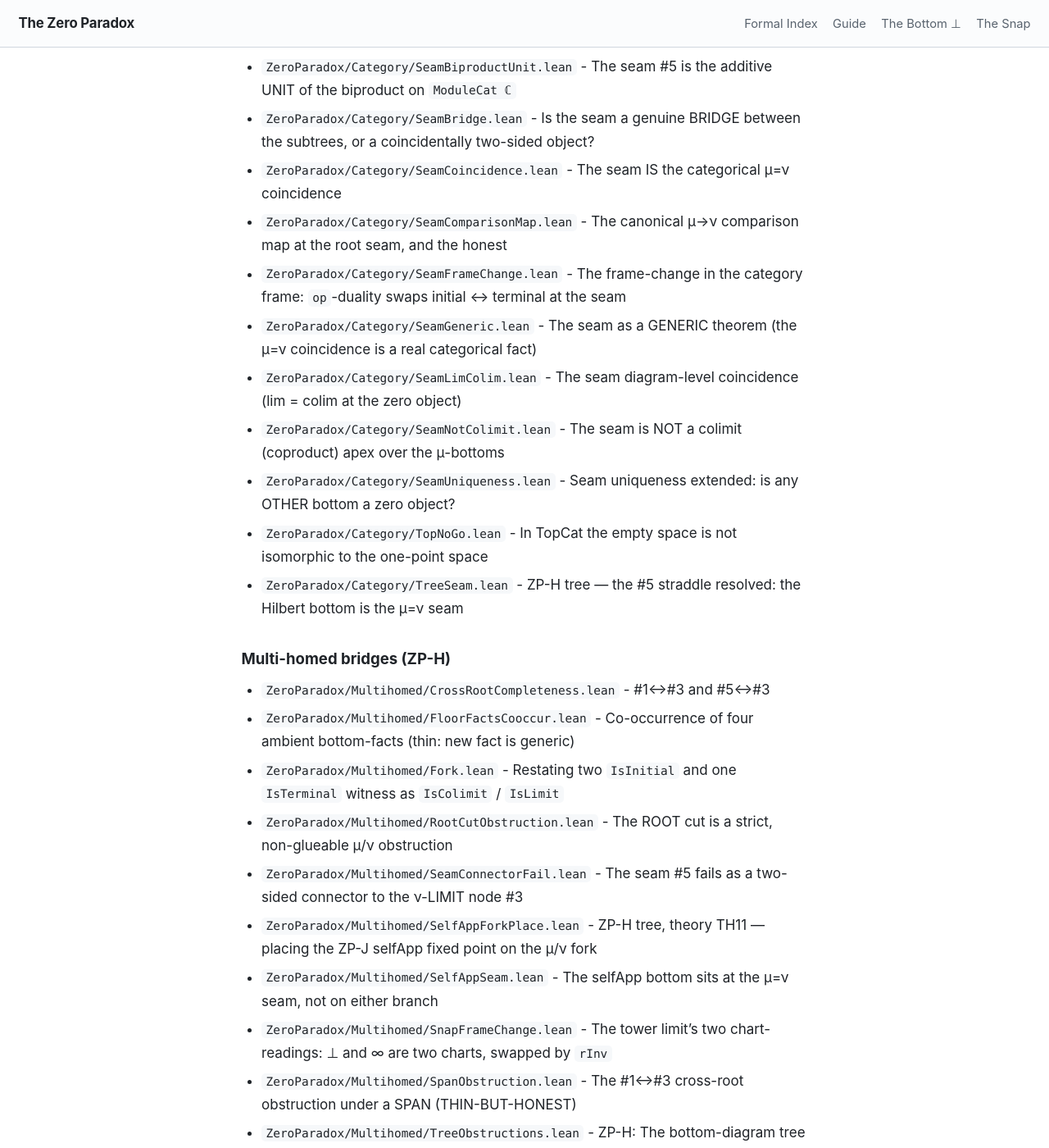
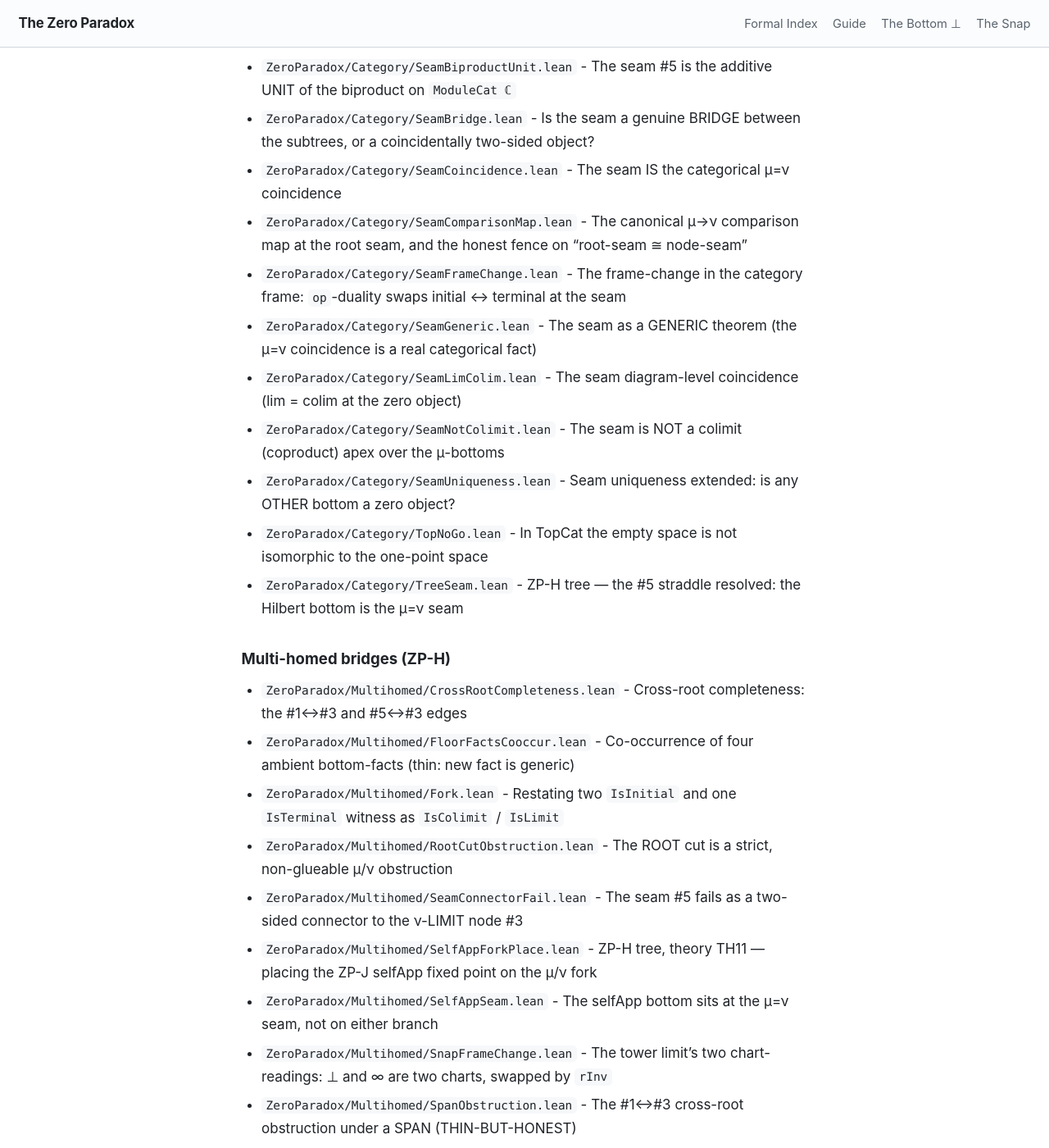
Before and after one commit to timbrigham/ZeroParadox, a Jekyll site: the page built from ZeroParadox/MANIFEST.md, in a window 1280 px wide and 1400 px high, scrolled down 13015 px. Shown: the whole window at 82% size. Built offline with Jekyll 4.4.1, drawn with Linux system fonts in a browser that asks for light colours; our own code applies the rules of GitHub Pages for plain Markdown files; some of the changed text lies outside the part shown.

Commit message:
Clear the N-series debt, and bound seven universal negatives
Co-Authored-By: Claude Opus 5 <noreply@anthropic.com>
Claude-Session: https://claude.ai/code/session_018VPRp1fyEUEpNEphr6bMxB

```diff
--- a/ZeroParadox/MANIFEST.md
+++ b/ZeroParadox/MANIFEST.md
@@ -189,7 +189,7 @@ These carry the `-- EXPERIMENTAL` header: the exploratory work the core results
 - `ZeroParadox/Order/OrbitDichotomy.lean` - The orbit dichotomy — "one or infinitely many", no finite middle (probe)
 - `ZeroParadox/Order/PadicLimitCone.lean` - The p-adic floor `{0}` is a genuine categorical limit cone
 - `ZeroParadox/Order/ProofFloorHomset.lean` - Axis III over the proof-theory floor #1 (the hom-set carrier convention)
-- `ZeroParadox/Order/SeamSchema.lean` - A shared "seam schema" for the QPF root-seam and the lattice selfApp seam,
+- `ZeroParadox/Order/SeamSchema.lean` - A shared "seam schema" for the QPF root-seam and the lattice selfApp seam, with the cross-setting fence IN the statement.
 - `ZeroParadox/Order/WellFoundedObstruct.lean` - Well-foundedness obstructs the attractor character of the μ floor
 
 ### Valuation / number theory (ZP-B, ZP-F)
@@ -263,7 +263,7 @@ These carry the `-- EXPERIMENTAL` header: the exploratory work the core results
 - `ZeroParadox/Category/SeamBiproductUnit.lean` - The seam #5 is the additive UNIT of the biproduct on `ModuleCat ℂ`
 - `ZeroParadox/Category/SeamBridge.lean` - Is the seam a genuine BRIDGE between the subtrees, or a coincidentally two-sided object?
 - `ZeroParadox/Category/SeamCoincidence.lean` - The seam IS the categorical μ=ν coincidence
-- `ZeroParadox/Category/SeamComparisonMap.lean` - The canonical μ→ν comparison map at the root seam, and the honest
+- `ZeroParadox/Category/SeamComparisonMap.lean` - The canonical μ→ν comparison map at the root seam, and the honest fence on "root-seam ≅ node-seam"
 - `ZeroParadox/Category/SeamFrameChange.lean` - The frame-change in the category frame: `op`-duality swaps initial ↔ terminal at the seam
 - `ZeroParadox/Category/SeamGeneric.lean` - The seam as a GENERIC theorem (the μ=ν coincidence is a real categorical fact)
 - `ZeroParadox/Category/SeamLimColim.lean` - The seam diagram-level coincidence (lim = colim at the zero object)
@@ -274,7 +274,7 @@ These carry the `-- EXPERIMENTAL` header: the exploratory work the core results
 
 ### Multi-homed bridges (ZP-H)
 
-- `ZeroParadox/Multihomed/CrossRootCompleteness.lean` - #1↔#3 and #5↔#3
+- `ZeroParadox/Multihomed/CrossRootCompleteness.lean` - Cross-root completeness: the #1↔#3 and #5↔#3 edges
 - `ZeroParadox/Multihomed/FloorFactsCooccur.lean` - Co-occurrence of four ambient bottom-facts (thin: new fact is generic)
 - `ZeroParadox/Multihomed/Fork.lean` - Restating two `IsInitial` and one `IsTerminal` witness as `IsColimit` / `IsLimit`
 - `ZeroParadox/Multihomed/RootCutObstruction.lean` - The ROOT cut is a strict, non-glueable μ/ν obstruction
```
Also changed, not shown: 10 other files.
